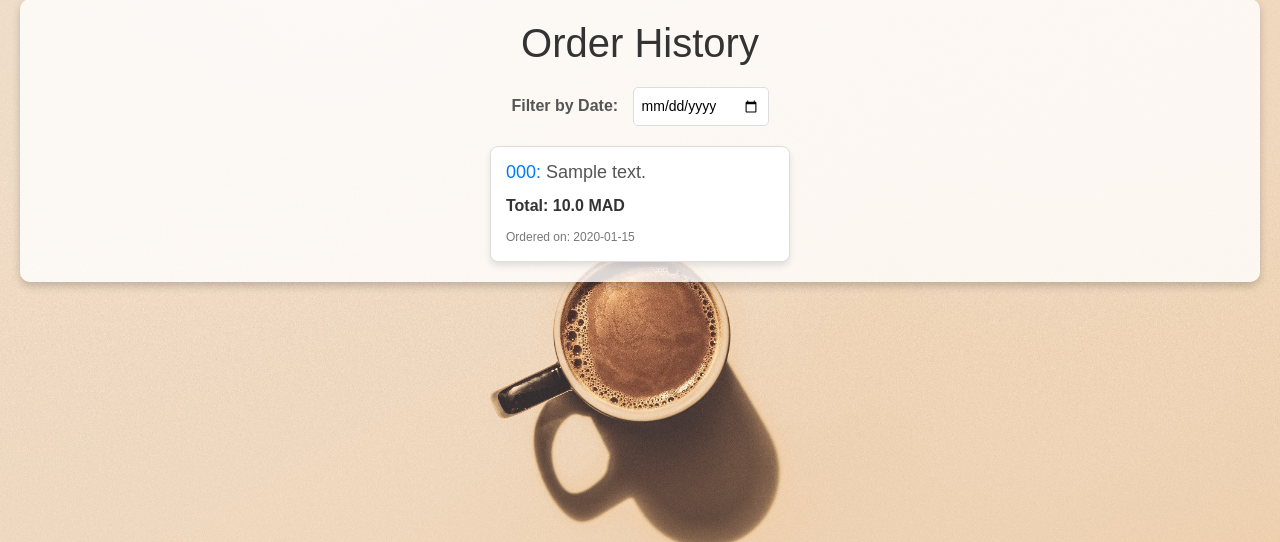
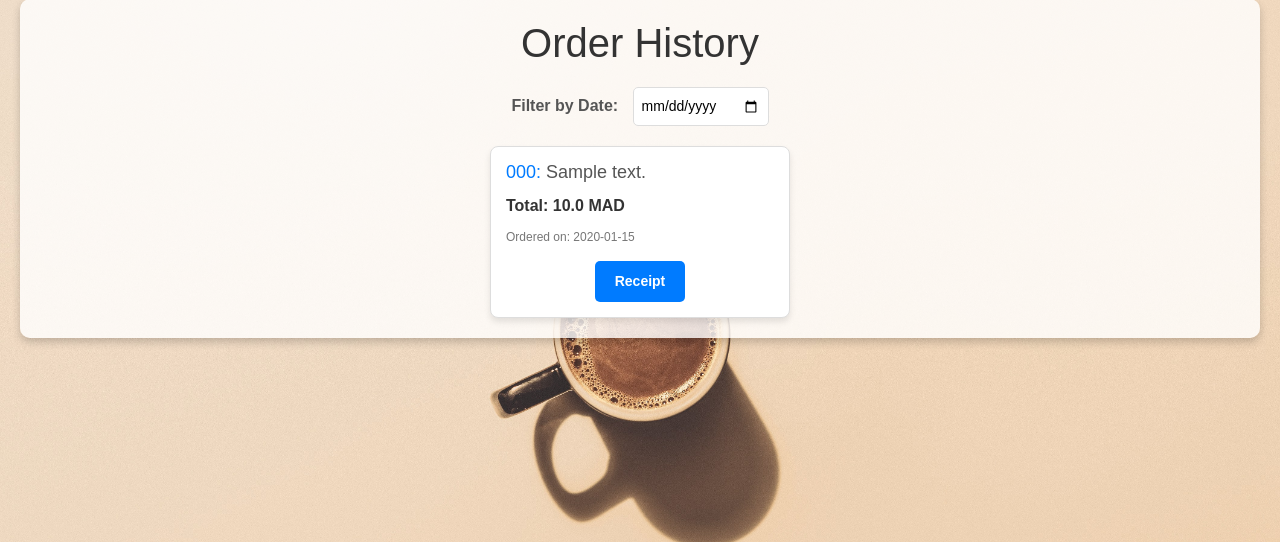
Before and after one commit to mohamed-622/Alx-Portfolio-JavaManager, a Flask app: page /order_history in a window 1280 px wide. Shown: the part 85-627 px from the top of the page. Run offline with Flask 3, Linux system fonts and the light colour scheme; the visitor is signed in with stand-in values (Sample User, id 1); tables that the repository leaves empty hold one stand-in row (values such as "Sample post").

Commit message:
receipt generation implemented

```diff
--- a/app/routes.py
+++ b/app/routes.py
@@ -2,9 +2,12 @@ from datetime import datetime
 from flask import render_template, request, redirect, url_for, session, flash, current_app as app
 from werkzeug.security import generate_password_hash, check_password_hash
 from sqlalchemy.orm import joinedload
+from flask import send_file
 from . import db
 from .models import User, Order, MenuItem, SizePrice
-
+from io import BytesIO
+from reportlab.pdfgen import canvas
+from reportlab.lib.pagesizes import letter
 
 
 @app.route('/')
@@ -132,6 +135,40 @@ def create_order():
     flash(f'Added {quantity} x {item_name} ({size}) to your order!', 'success')
     return redirect(url_for('orders'))
 
+
+@app.route('/generate_receipt/<int:order_id>')
+def generate_receipt(order_id):
+    # Fetch the order details
+    order = Order.query.get(order_id)
+    if not order:
+        flash('Order not found!', 'danger')
+        return redirect(url_for('order_history'))
+
+    # Create an in-memory PDF
+    buffer = BytesIO()
+    pdf = canvas.Canvas(buffer, pagesize=letter)
+    pdf.setFont("Helvetica", 12)
+
+    # Add receipt content
+    pdf.drawString(50, 750, f"Receipt for Order #{order.order_number}")
+    pdf.drawString(
+        50, 730, f"Date: {order.created_at.strftime('%Y-%m-%d %H:%M:%S')}")
+    pdf.drawString(50, 710, f"Description: {order.description}")
+    pdf.drawString(50, 690, f"Total Price: {order.total_price:.2f} MAD")
+
+    pdf.drawString(50, 670, "Thank you for your purchase!")
+    pdf.showPage()
+    pdf.save()
+
+    # Return the PDF as a response
+    buffer.seek(0)
+    return send_file(
+        buffer,
+        mimetype='application/pdf',
+        as_attachment=True,
+        download_name=f"receipt_{order.order_number}.pdf"
+    )
+
 @app.route('/finalize_order', methods=['POST'])
 def finalize_order():
     if 'user_id' not in session:
@@ -164,7 +201,7 @@ def finalize_order():
     # Clear the current order
     session.pop('current_order', None)
     flash('Order finalized successfully!', 'success')
-    return redirect(url_for('orders'))
+    return redirect(url_for('generate_receipt', order_id=new_order.id))
 
 @app.route('/remove_item', methods=['POST'])
 def remove_item():
--- a/app/static/css/pages/order_history.css
+++ b/app/static/css/pages/order_history.css
@@ -124,6 +124,31 @@ h1 {
     font-size: 12px;
 }
 
+/* Receipt Button Styling */
+.receipt-btn {
+    display: block;
+    margin: 15px auto 0;
+    padding: 10px 20px;
+    background-color: #007bff;
+    color: white;
+    border: none;
+    border-radius: 5px;
+    cursor: pointer;
+    font-size: 14px;
+    font-weight: bold;
+    transition: background-color 0.2s, transform 0.2s;
+    text-align: center;
+}
+
+.receipt-btn:hover {
+    background-color: #0056b3;
+    transform: translateY(-2px);
+}
+
+.receipt-btn:active {
+    transform: translateY(0);
+}
+
 /* Responsive Design */
 @media (max-width: 768px) {
     #order-list {
--- a/app/templates/order_history.html
+++ b/app/templates/order_history.html
@@ -37,6 +37,7 @@
                         <h3>{{ order.order_number }}: <span>{{ order.description }}</span></h3>
                         <p>Total: <strong>{{ order.total_price }} MAD</strong></p>
                         <small>Ordered on: {{ order.created_at.strftime('%Y-%m-%d') }}</small>
+                        <button class="receipt-btn" onclick="location.href='{{ url_for('generate_receipt', order_id=order.id) }}'">Receipt</button>
                     </div>
                 </div>
             {% endfor %}
--- a/requirements.txt
+++ b/requirements.txt
@@ -17,3 +17,4 @@ PyMySQL==1.1.1
 SQLAlchemy==2.0.36
 typing_extensions==4.12.2
 Werkzeug==3.1.3
+reportlab==4.2.5
```
